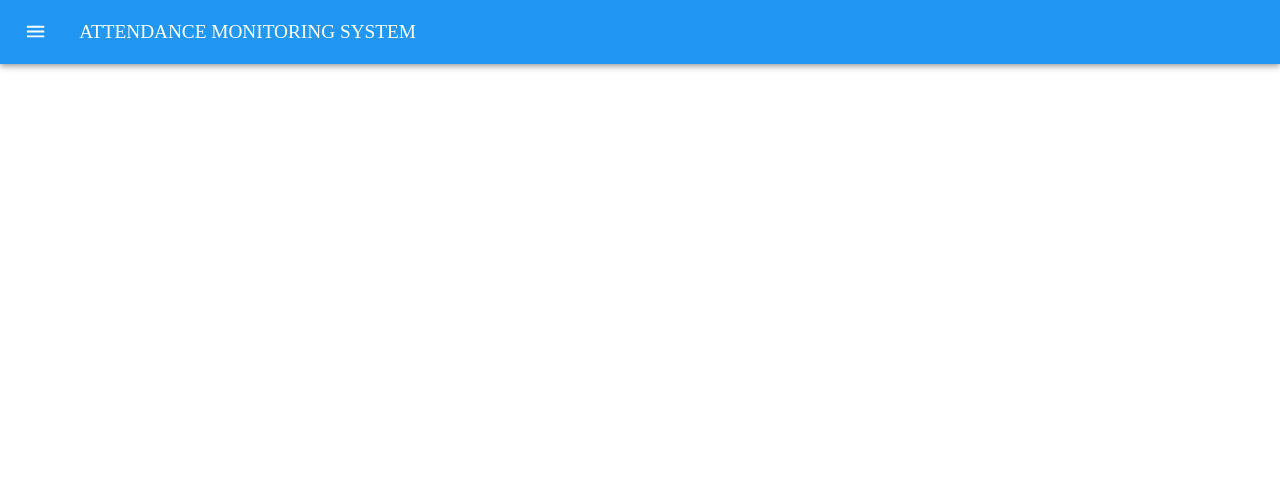
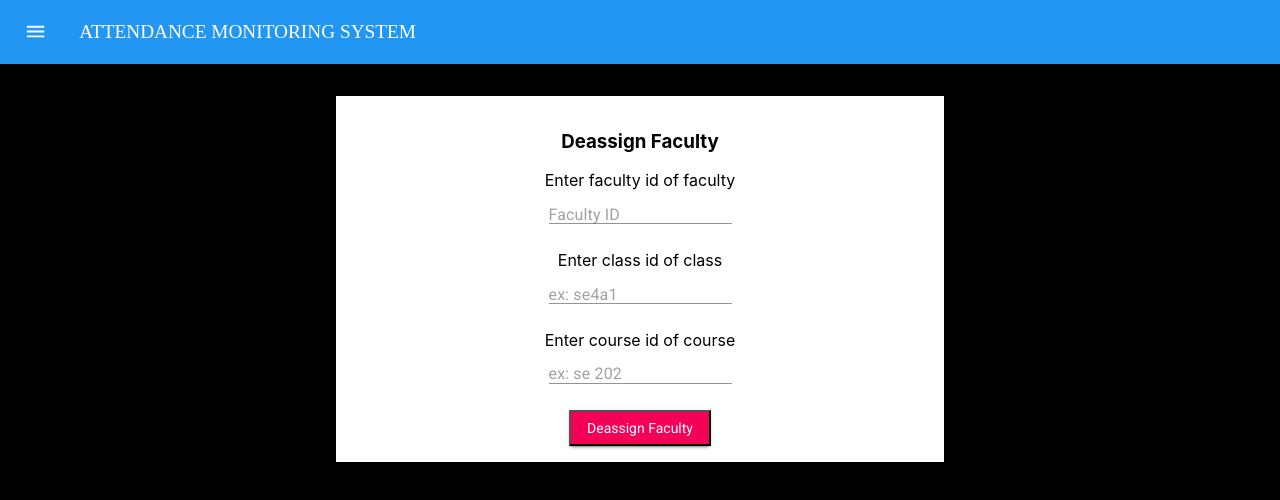
Before and after one commit to mayankarora21/Attendance-Monitoring-System, a React (Create React App) app in the folder frontend/: page /deassignfaculty in a window 1280 px wide. Shown: the top 500 px of the page. Built offline with nearby package versions, Linux system fonts and the light colour scheme.

Commit message:
added deassign faculty page

```diff
--- /dev/null
+++ b/frontend/src/components/Admin/DeassignFaculty/DeassignFaculty.js
@@ -0,0 +1,90 @@
+import React,{Component} from 'react';
+
+import TextField from '@material-ui/core/TextField';
+
+import SubmitButton from '../SubmitButton/SubmitButton';
+
+
+
+class DeassignFaculty extends Component{
+    handleFormSubmit=(e)=>{
+        e.stopPropagation();
+        e.preventDefault();
+        const facultyidBox=document.getElementById('facultyidDeassign');
+        const courseidBox=document.getElementById('courseidDeassignFaculty');
+        const classidBox=document.getElementById('classidDeassignFaculty');
+
+        const assignment={
+            facultyid:facultyidBox.value.toLowerCase(),
+            courseid:courseidBox.value.toLowerCase(),
+            classid:classidBox.value.toLowerCase()
+        };
+        fetch('http://localhost:3000/deassignfaculty',{
+            method:'delete',
+            headers:{
+                'content-type':'application/json'
+            },
+            body:JSON.stringify(assignment)
+        }).then(response=>response.json())
+            .then(data=>{
+            if(data==='assignment does not exist'){
+                window.alert('Such an assignment does not exists');
+                return;
+            }
+
+            else if(data==='faculty deassigned'){
+                window.alert('Faculty was successfully deassigned');
+                return;
+            }
+            else{
+                window.alert('Faculty could not be deassigned');
+                return;
+            }
+        })
+        courseidBox.value='';
+        classidBox.value='';
+        facultyidBox.value='';
+    }
+    render(){
+        return(
+            <div className="pa4 blackBackground">
+            <form className="bg-white w-50 centrallyAligned pv3 ph1" onSubmit={this.handleFormSubmit}>
+                <h3>Deassign Faculty</h3>
+
+            Enter faculty id of faculty
+            <br></br>
+            <TextField
+                id="facultyidDeassign"
+                placeholder="Faculty ID"
+                margin="normal"
+                type="number"
+                required
+              /><br></br><br/>
+            Enter class id of class
+            <br></br>
+            <TextField
+                id="classidDeassignFaculty"
+                placeholder="ex: se4a1"
+                margin="normal"
+                type="text"
+                required
+              />
+            <br></br><br/>
+            Enter course id of course
+            <br></br>
+            <TextField
+                id="courseidDeassignFaculty"
+                placeholder="ex: se 202"
+                margin="normal"
+                type="text"
+                required
+              />
+            <br></br><br/>
+            <SubmitButton text="Deassign Faculty"></SubmitButton>
+               </form>
+            </div>
+        );
+    }
+}
+
+export default DeassignFaculty;
--- a/frontend/src/components/Routes/Routes.js
+++ b/frontend/src/components/Routes/Routes.js
@@ -10,6 +10,7 @@ import AddCourse from '../Admin/AddCourse/AddCourse';
 import AssignCourse from '../Admin/AssignCourse/AssignCourse';
 import AssignFaculty from '../Admin/AssignFaculty/AssignFaculty';
 import DeassignCourse from '../Admin/DeassignCourse/DeassignCourse';
+import DeassignFaculty from '../Admin/DeassignFaculty/DeassignFaculty';
 
 const Routes=()=>{
     return(
@@ -21,6 +22,7 @@ const Routes=()=>{
             <Route path="/assigncourse" component={AssignCourse}></Route>
             <Route path="/assignfaculty" component={AssignFaculty}></Route>
             <Route path="/deassigncourse" component={DeassignCourse}></Route>
+            <Route path="/deassignfaculty" component={DeassignFaculty}></Route>
             <Route path="/admin" exact component={AdminHome}></Route>
             <Route path="/" exact component={Home}></Route>
         </Switch>
```
Also changed, not shown: 1 other file (tests, documents, lock files or other folders).
